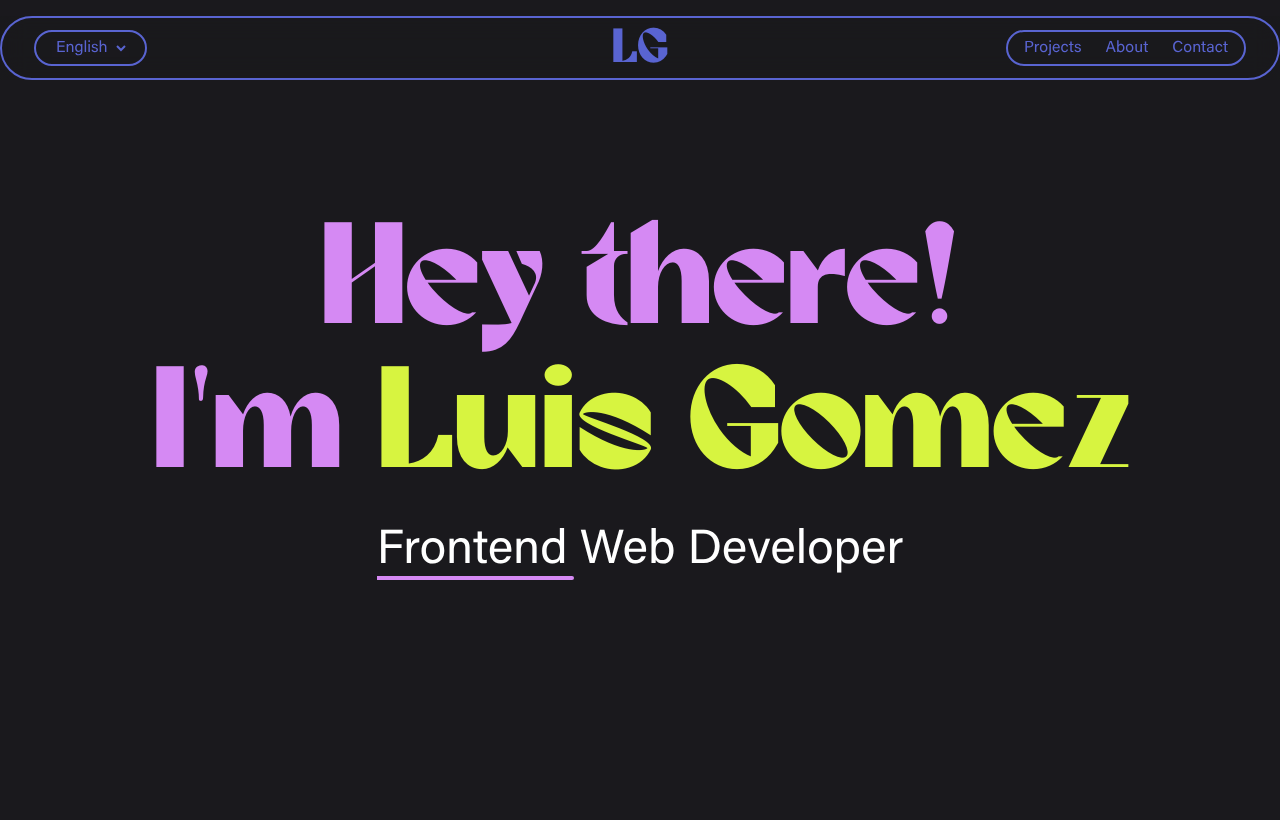
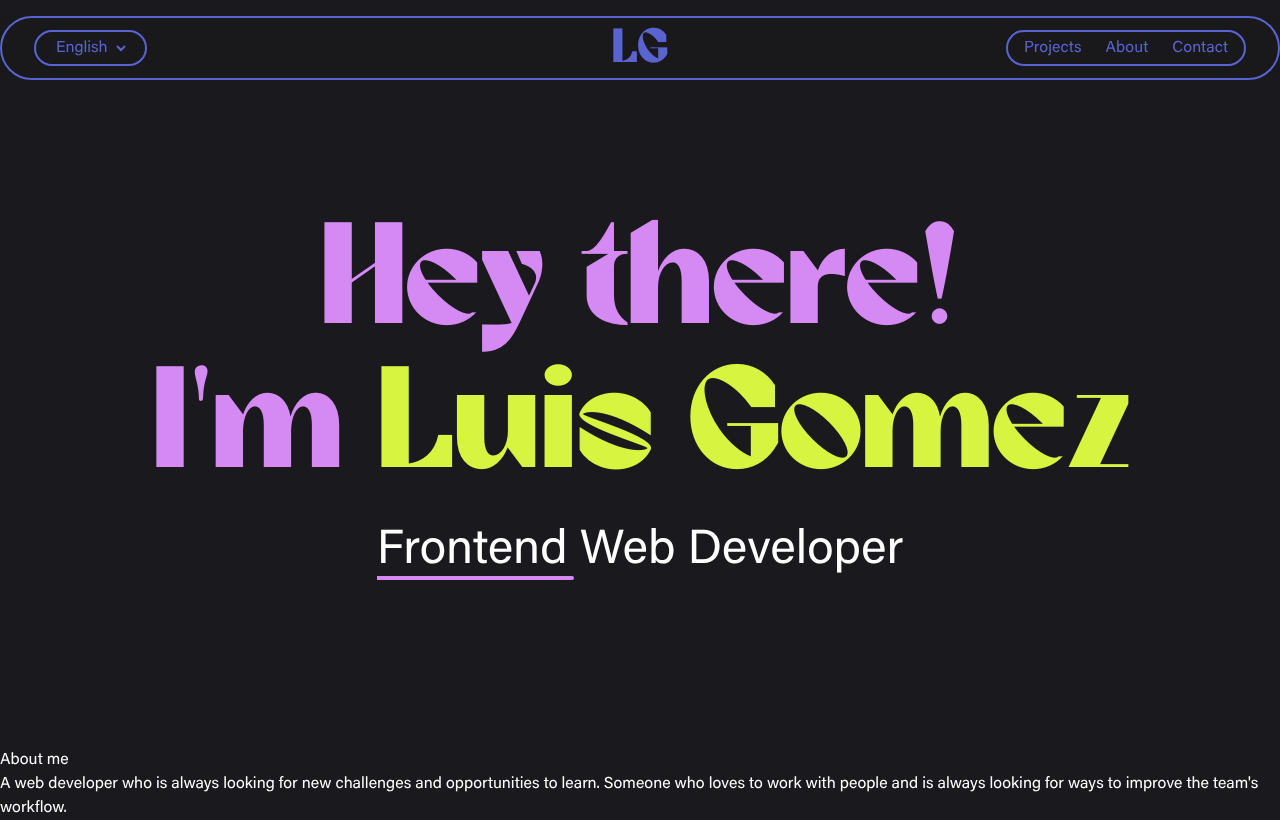
Before and after one commit to luiferg/portfolio-alternative, an Astro site: page / in a window 1280 px wide. Built offline with nearby package versions, Linux system fonts and the light colour scheme; Astro itself is replaced by a stand-in of ours; some icons are missing.

Commit message:
Changes for global styles file

```diff
--- /dev/null
+++ b/src/components/About.astro
@@ -0,0 +1,12 @@
+---
+
+---
+
+<section>
+  <h2>About me</h2>
+  <p>
+    A web developer who is always looking for new challenges and opportunities
+    to learn. Someone who loves to work with people and is always looking for
+    ways to improve the team's workflow.
+  </p>
+</section>
--- a/src/layouts/MainLayout.astro
+++ b/src/layouts/MainLayout.astro
@@ -1,7 +1,7 @@
 ---
 const { title, description } = Astro.props;
 import Header from '../components/Header.astro';
-import '../styles/global.css';
+import '../styles/globals.css';
 ---
 
 <html lang='en'>
--- a/src/pages/index.astro
+++ b/src/pages/index.astro
@@ -1,8 +1,13 @@
 ---
+import About from '../components/About.astro';
 import Hero from '../components/Hero.astro';
 import MainLayout from '../layouts/MainLayout.astro';
 ---
 
-<MainLayout title='Luis Gomez | Front End Developer' description='Luis Gomez is a systems engineer focused on the frontend development'>
+<MainLayout
+  title='Luis Gomez | Front End Developer'
+  description='Luis Gomez is a systems engineer focused on the frontend development'
+>
   <Hero />
+  <About />
 </MainLayout>
```
Also changed, not shown: src/styles/globals.css (renamed from src/styles/global.css).
